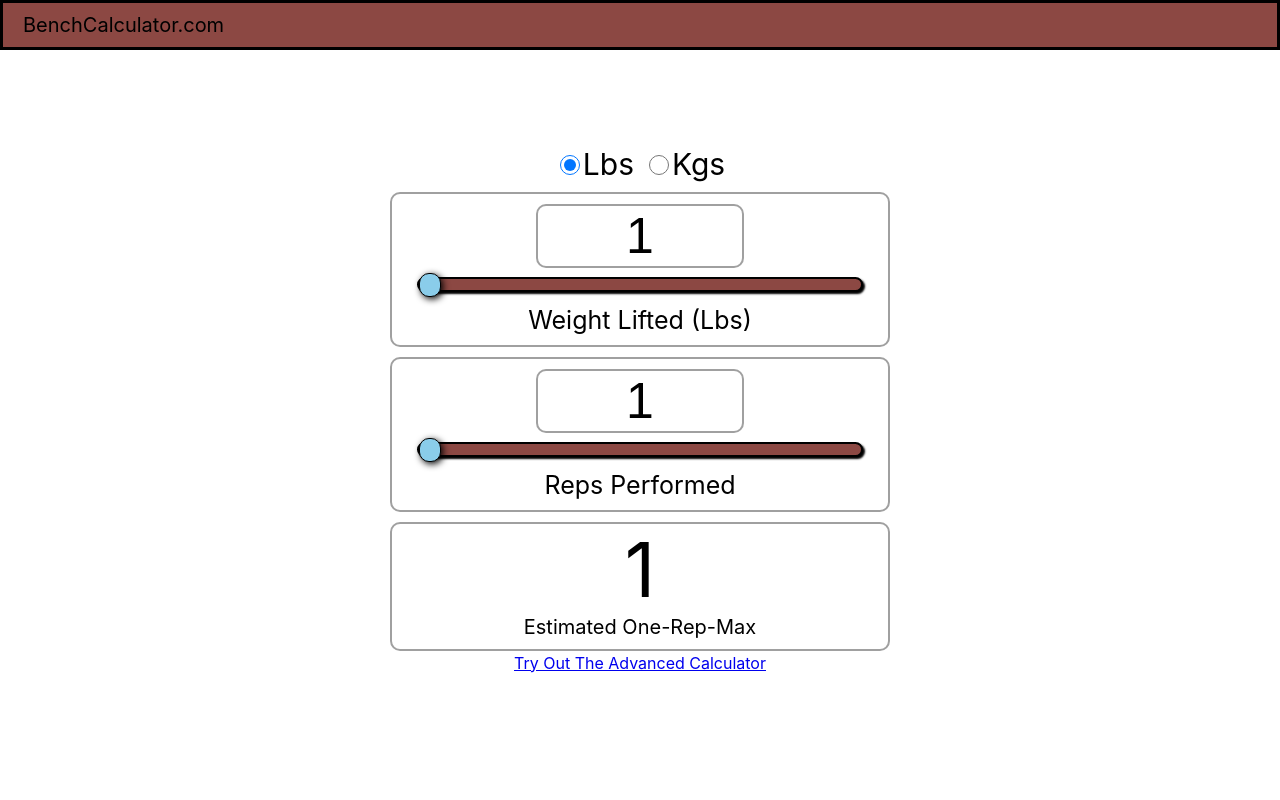
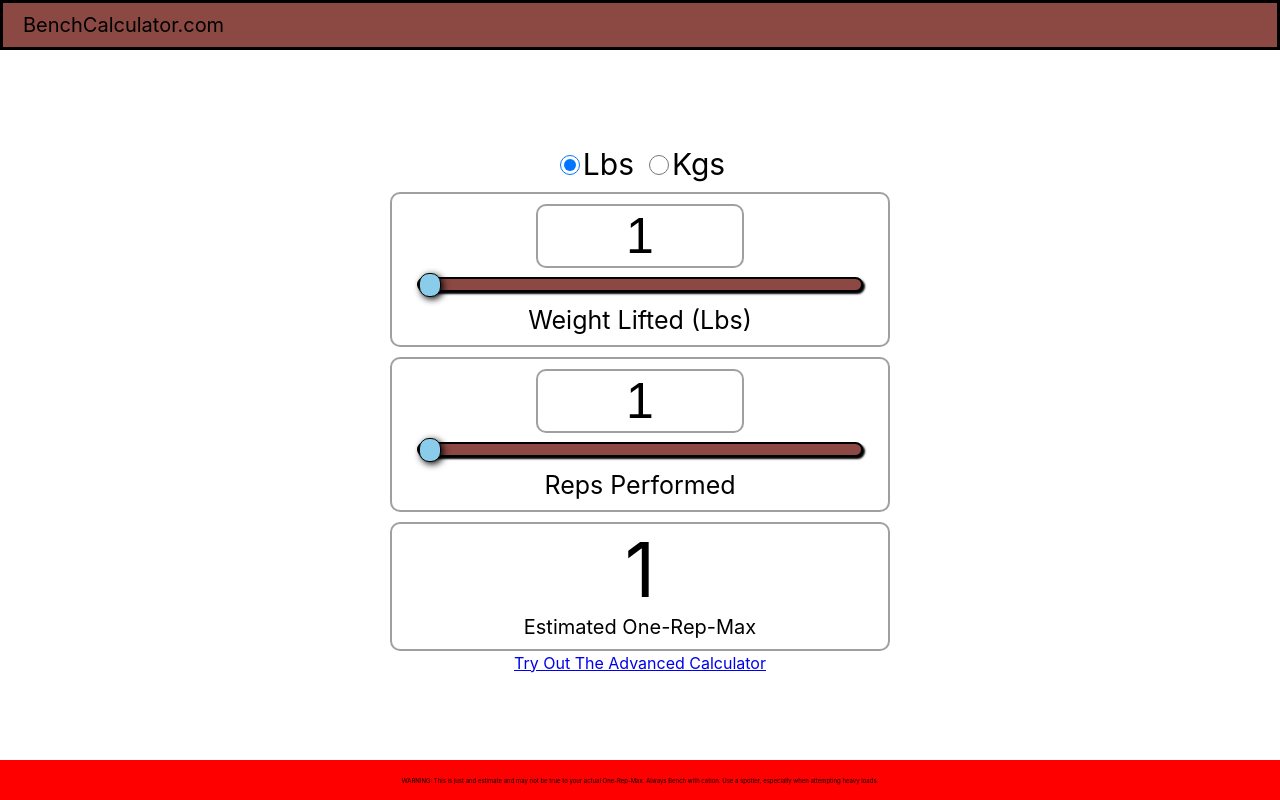
Before and after one commit to kueselj/amplifyapp, a React (Create React App) app: page / in a window 1280 px wide. Built offline with nearby package versions, Linux system fonts and the light colour scheme.

Commit message:
add warning

```diff
--- /dev/null
+++ b/src/App.css
@@ -0,0 +1,3 @@
+.warning__wrapper {
+    background-color: red;
+}
--- a/src/Pages/Home/Home.js
+++ b/src/Pages/Home/Home.js
@@ -23,6 +23,7 @@ const Home = () => {
     }
 
     return (
+        <div>
         <div className="home__container">
             <div className="home__title">
                 BenchCalculator.com
@@ -55,6 +56,14 @@ const Home = () => {
                 </div>
             </div>
         </div>
+        <div className="warning__wrapper">
+            <div className="warning">
+                <div className="warning__text">
+                    WARNING: This is just and estimate and may not be true to your actual One-Rep-Max. Always Bench with cation. Use a spotter, especially when attempting heavy loads.
+                </div>
+            </div>
+        </div>
+    </div>
     )
 }
 
--- a/src/Pages/Home/Home.scss
+++ b/src/Pages/Home/Home.scss
@@ -1,6 +1,27 @@
 .home__container {
-    height: 100vh;
+    height: 95vh;
     min-width: 300px;
+}
+
+.warning__wrapper {
+  display: flex;
+  justify-content: center;
+  align-items: center;
+  height: 5vh;
+  background-color: red;
+
+
+}
+
+.warning {
+  text-align: center;
+  width: 100%;
+  max-width: 600px;
+
+}
+
+.warning__text {
+  font-size: 10%;
 }
 
 .home__title {
```
